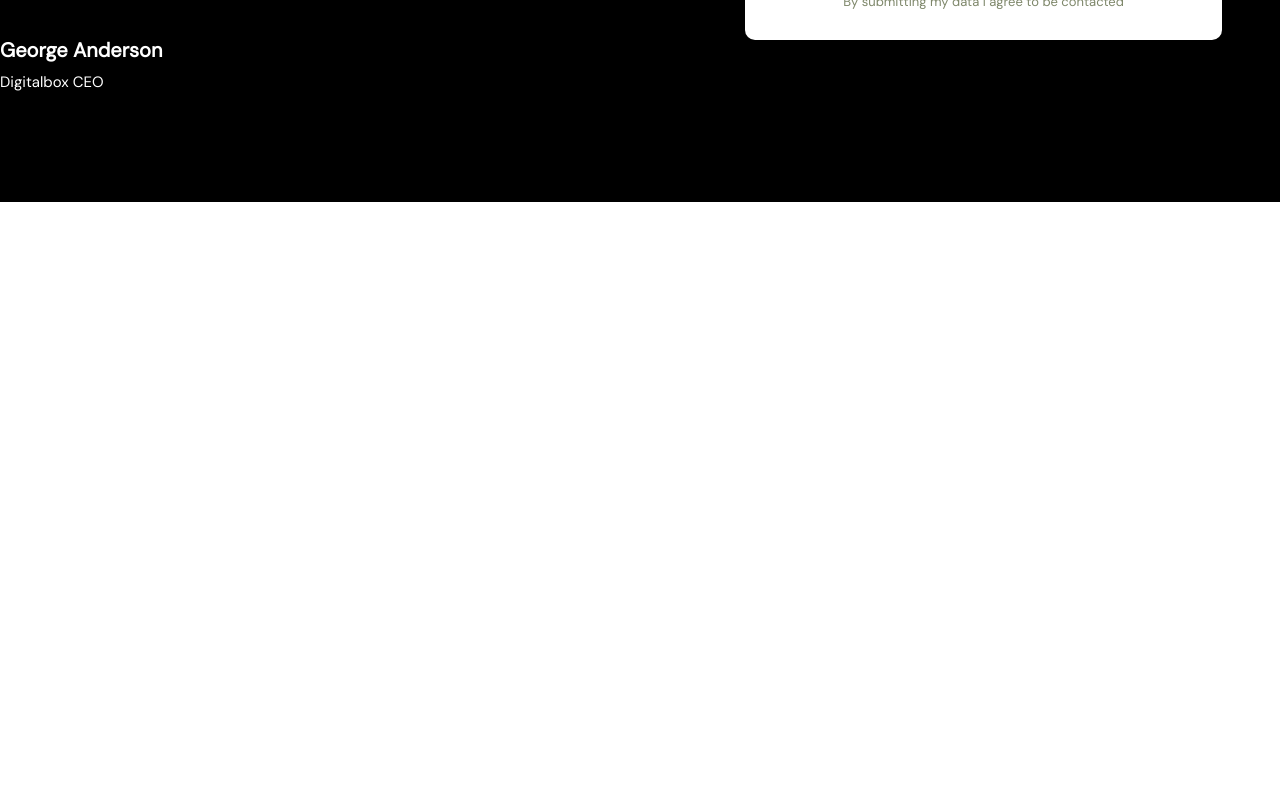
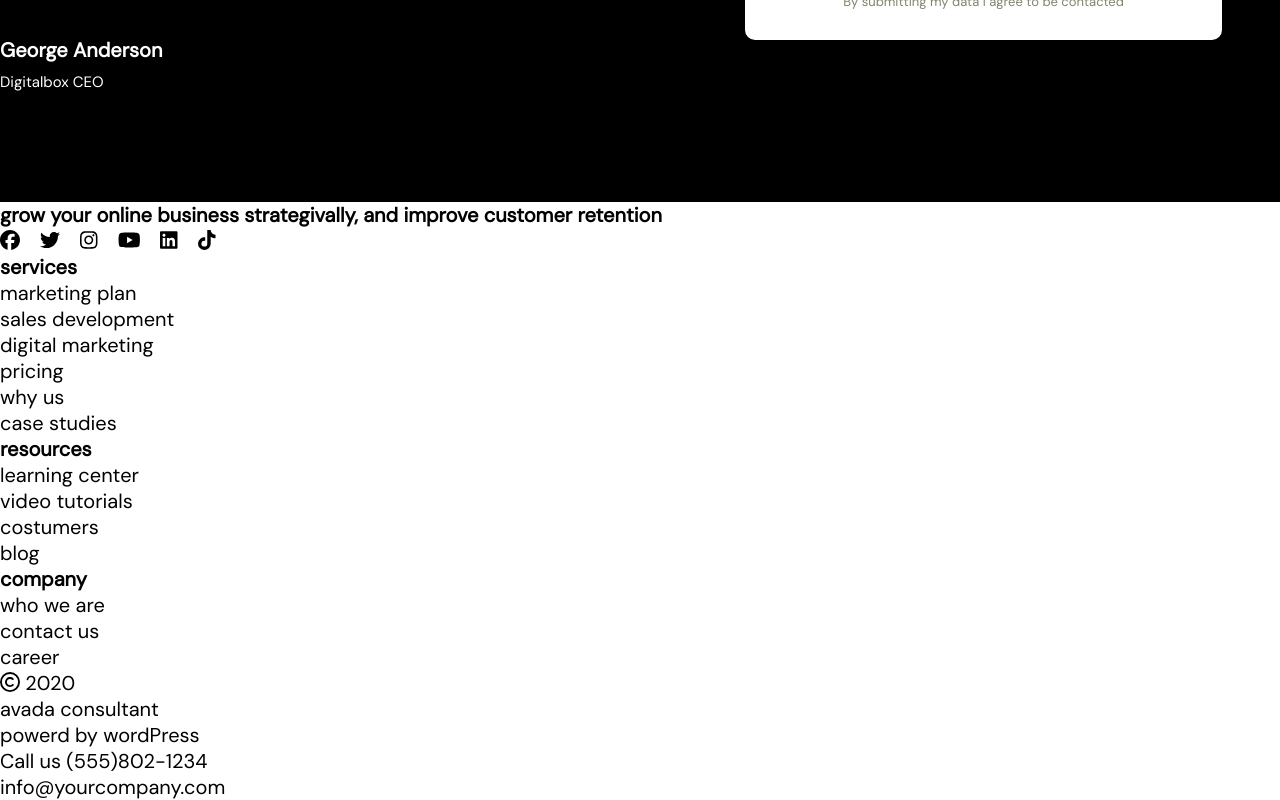
Before and after one commit to SaraG94/proj-html-vuejs, a Vue app: page / in a window 1280 px wide. Shown: the part 9304-10104 px from the top of the page. Before the commit the page ends 9506 px from the top, so only its background shows below. Built offline with nearby package versions, Linux system fonts and the light colour scheme; a web font is replaced by a local one.

Commit message:
FEAT text SectionFooterMenu+component Verticalmenu

```diff
--- a/src/components/Footer.vue
+++ b/src/components/Footer.vue
@@ -1,8 +1,10 @@
 <script>
     import FooterSectionContact from './FooterSectionContact.vue';
+    import FooterSectionMenu from './FooterSectionMenu.vue';
     export default{
         components:{
             FooterSectionContact,
+            FooterSectionMenu
         },
         data(){
             return{}
@@ -12,6 +14,7 @@
 
 <template>
     <FooterSectionContact/>
+    <FooterSectionMenu/>
 </template>
 
 <style lang="scss" scoped>
--- a/src/components/FooterSectionMenu.vue
+++ b/src/components/FooterSectionMenu.vue
@@ -1,18 +1,69 @@
 <script>
+    import VerticalMenu from './VerticalMenu.vue';
     export default{
         components:{
-
+            VerticalMenu
         },
         data(){
-            return{}
+            return{
+                socialsIcones:['fa-brands fa-facebook','fa-brands fa-twitter','fa-brands fa-instagram','fa-brands fa-youtube','fa-brands fa-linkedin','fa-brands fa-tiktok'],
+                menu:[
+                    {
+                        title:'services',
+                        links:['marketing plan','sales development','digital marketing','pricing','why us','case studies']
+                    },
+                    {
+                        title:'resources',
+                        links:['learning center','video tutorials','costumers','blog']
+                    },
+                    {
+                        title:'company',
+                        links:['who we are','contact us','career']
+                    }
+                ]
+            }
         }
     }
 </script>
 
 <template>
-
+    <section>
+        <div class="container">
+            <div class="col-5">
+                <h1>
+                    grow your online business strategivally, and improve customer retention
+                </h1>
+                <div class="social-links">
+                    <div class="icone" v-for="icone in socialsIcones" :key="icone.id">
+                        <font-awesome-icon class="social" :icon="icone"/>
+                    </div>
+                </div>
+            </div>
+            <div class="col" v-for="menuItem in menu" :key="menuItem.id">
+                <VerticalMenu :menuItem="menuItem"/>
+            </div>
+        </div>
+        <div class="container">
+            <div class="row copyright">
+                <p class="rights">
+                    <font-awesome-icon class="copyright" icon="fa-regular fa-copyright"/>
+                    2020
+                    <ul>
+                        <li>avada consultant</li>
+                        <li>powerd by wordPress</li>
+                    </ul>
+                </p>
+                <p class="contact-phone">Call us (555)802-1234</p>
+                <p class="email">info@yourcompany.com</p>
+            </div>
+        </div>
+    </section>
 </template>
 
 <style lang="scss" scoped>
-
+.social-links{
+    display: flex;
+    align-items: center;
+    gap: 20px;
+}
 </style>
--- /dev/null
+++ b/src/components/VerticalMenu.vue
@@ -0,0 +1,28 @@
+<script>
+    export default{
+       props:{
+            menuItem:{
+                type:Object,
+                required:true
+            }
+        },
+        data(){
+            return{}
+        }
+    }
+</script>
+
+<template>
+    <div class="menu">
+        <h1>{{ menuItem.title }}</h1>
+        <ul>
+            <li v-for="link in menuItem.links">
+                <a href="">{{ link }}</a>
+            </li>
+        </ul>
+    </div>
+</template>
+
+<style lang="scss" scoped>
+
+</style>
--- a/src/main.js
+++ b/src/main.js
@@ -12,9 +12,12 @@ import { faChartSimple} from '@fortawesome/free-solid-svg-icons'
 import { faRankingStar} from '@fortawesome/free-solid-svg-icons'
 import { faChartPie} from '@fortawesome/free-solid-svg-icons'
 import { faMagnifyingGlass,faSquarePlus,faArrowUpWideShort} from '@fortawesome/free-solid-svg-icons'
+import {faFacebook,faTwitter,faYoutube,faInstagram,faTiktok,faLinkedin } from '@fortawesome/free-brands-svg-icons'
+import {faCopyright} from '@fortawesome/free-regular-svg-icons'
+
 
 /* add icons to the library */
-library.add(faPhone,faAngleDown,faArrowRight,faChartSimple,faRankingStar,faChartPie,faMagnifyingGlass,faSquarePlus,faArrowUpWideShort)
+library.add(faPhone,faAngleDown,faArrowRight,faChartSimple,faRankingStar,faChartPie,faMagnifyingGlass,faSquarePlus,faArrowUpWideShort,faFacebook,faTwitter,faYoutube,faInstagram,faTiktok,faLinkedin,faCopyright)
 
 createApp(App)
 .component('font-awesome-icon', FontAwesomeIcon)
```
